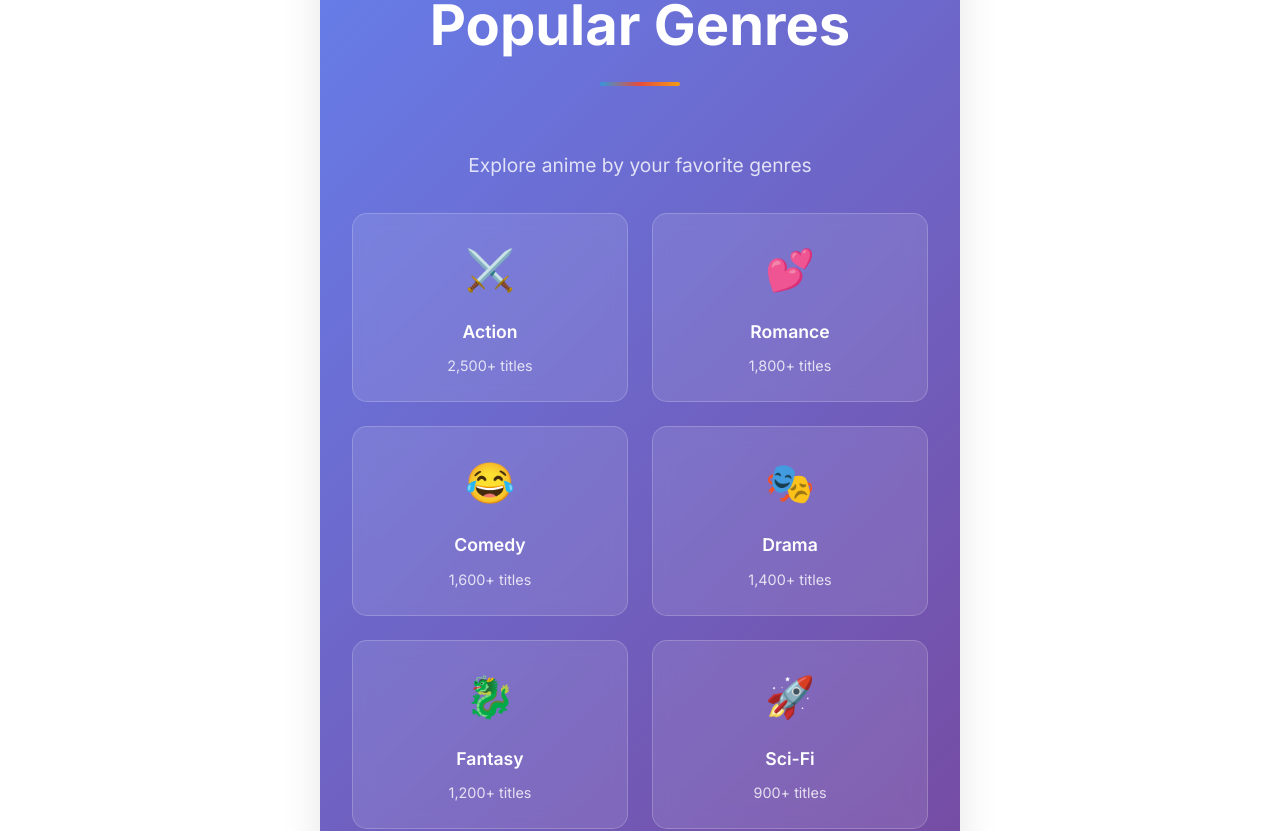
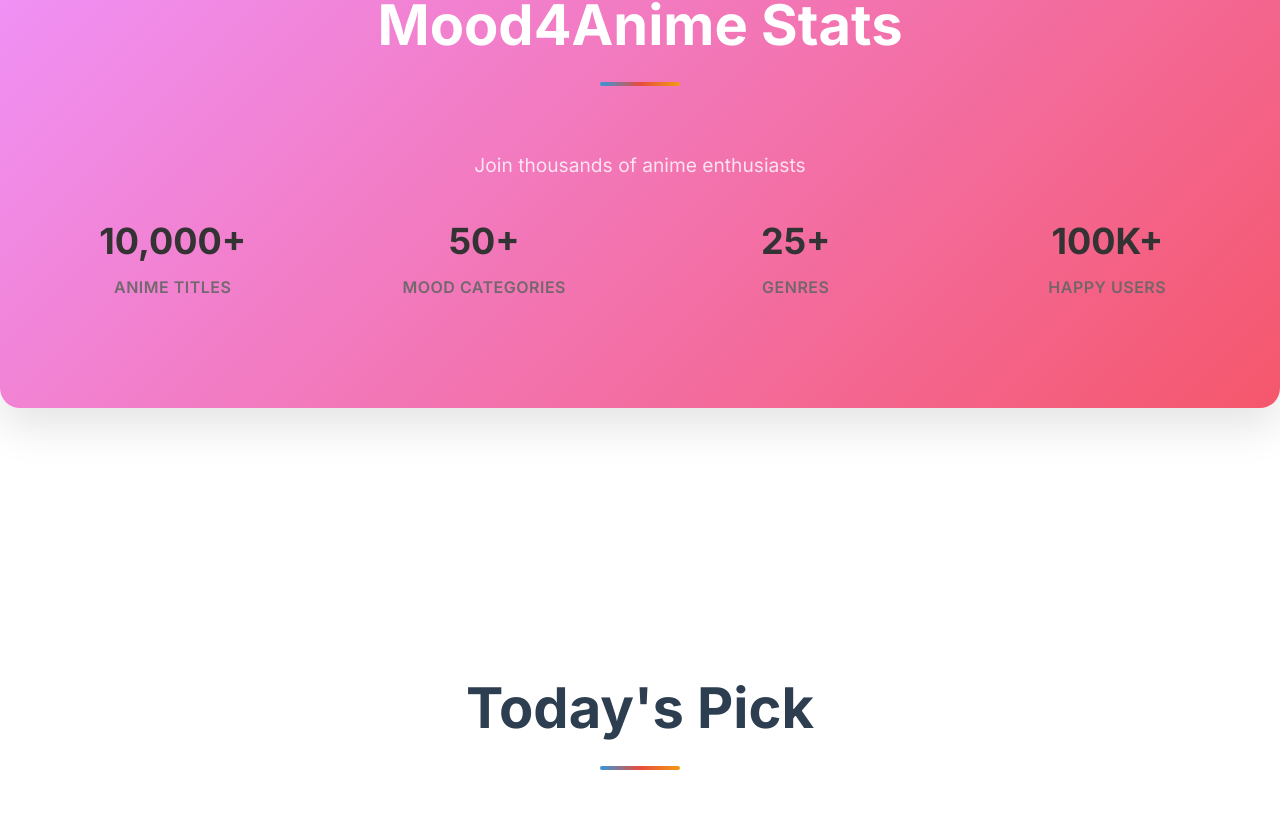
Before and after one commit to Elenmith/MoodAnime, a React (Create React App) app: page / in a window 1280 px wide. Shown: the part 1752-2583 px from the top of the page. Built offline with nearby package versions, Linux system fonts and the light colour scheme; no server answers; a web font is replaced by a local one.

Commit message:
zmiaanki

```diff
--- a/src/components/Main/Main.css
+++ b/src/components/Main/Main.css
@@ -165,63 +165,7 @@
   }
 }
 
-/* Nowa sekcja - Popular Genres */
-.popular-genres {
-  background: linear-gradient(135deg, #667eea 0%, #764ba2 100%);
-  padding: 3rem 2rem;
-  border-radius: 20px;
-  margin: 3rem auto;
-  max-width: 1200px;
-  box-shadow: 0 20px 40px rgba(0, 0, 0, 0.1);
-}
 
-@media (min-width: 1200px) {
-  .popular-genres {
-    width: 50vw;
-  }
-}
-
-.genres-grid {
-  display: grid;
-  grid-template-columns: repeat(auto-fit, minmax(200px, 1fr));
-  gap: 1.5rem;
-  margin-top: 2rem;
-}
-
-.genre-card {
-  background: rgba(255, 255, 255, 0.1);
-  backdrop-filter: blur(10px);
-  border-radius: 15px;
-  padding: 1.5rem;
-  text-align: center;
-  transition: all 0.3s ease;
-  cursor: pointer;
-  border: 1px solid rgba(255, 255, 255, 0.2);
-}
-
-.genre-card:hover {
-  transform: translateY(-5px);
-  background: rgba(255, 255, 255, 0.2);
-  box-shadow: 0 10px 30px rgba(0, 0, 0, 0.2);
-}
-
-.genre-icon {
-  font-size: 2.5rem;
-  margin-bottom: 1rem;
-  display: block;
-}
-
-.genre-name {
-  font-size: 1.1rem;
-  font-weight: 600;
-  color: white;
-  margin-bottom: 0.5rem;
-}
-
-.genre-count {
-  font-size: 0.9rem;
-  color: rgba(255, 255, 255, 0.8);
-}
 
 /* Sekcja statystyk */
 .stats-section {
--- a/src/components/Main/Main.js
+++ b/src/components/Main/Main.js
@@ -38,11 +38,6 @@ function Main() {
   // Przekierowanie do strony z wybranym nastrojem
   const handleMoodClick = (mood) => {
     navigate(`/moods/${mood}`);
-  };
-
-  // Przekierowanie do kategorii
-  const handleGenreClick = (genre) => {
-    navigate(`/categories/${genre.toLowerCase()}`);
   };
 
   // Pobranie zróżnicowanych anime dla karuzeli
@@ -99,15 +94,7 @@ function Main() {
     fetchFeaturedAnime();
   }, [API_URL]);
 
-  // Popularne gatunki anime
-  const popularGenres = [
-    { name: "Action", icon: "⚔️", count: "2,500+", path: "action" },
-    { name: "Romance", icon: "💕", count: "1,800+", path: "romance" },
-    { name: "Comedy", icon: "😂", count: "1,600+", path: "comedy" },
-    { name: "Drama", icon: "🎭", count: "1,400+", path: "drama" },
-    { name: "Fantasy", icon: "🐉", count: "1,200+", path: "fantasy" },
-    { name: "Sci-Fi", icon: "🚀", count: "900+", path: "sci-fi" }
-  ];
+
 
   return (
     <>
@@ -181,25 +168,6 @@ function Main() {
         {/* Inline Ad */}
         {/* <AdPlaceholder position="inline" category="figures" /> */}
 
-        {/* Sekcja popularnych gatunków */}
-        <div className="popular-genres">
-          <h2 className="section-header" style={{ color: 'white', marginTop: 0 }}>Popular Genres</h2>
-          <p className="section-subheader" style={{ color: 'rgba(255,255,255,0.8)' }}>Explore anime by your favorite genres</p>
-          <div className="genres-grid">
-            {popularGenres.map((genre, index) => (
-              <div
-                key={index}
-                className="genre-card"
-                onClick={() => handleGenreClick(genre.path)}
-              >
-                <span className="genre-icon">{genre.icon}</span>
-                <div className="genre-name">{genre.name}</div>
-                <div className="genre-count">{genre.count} titles</div>
-              </div>
-            ))}
-          </div>
-        </div>
-
         {/* Sekcja statystyk */}
         <div className="stats-section">
           <h2 className="section-header" style={{ color: 'white', marginTop: 0 }}>Mood4Anime Stats</h2>
```
